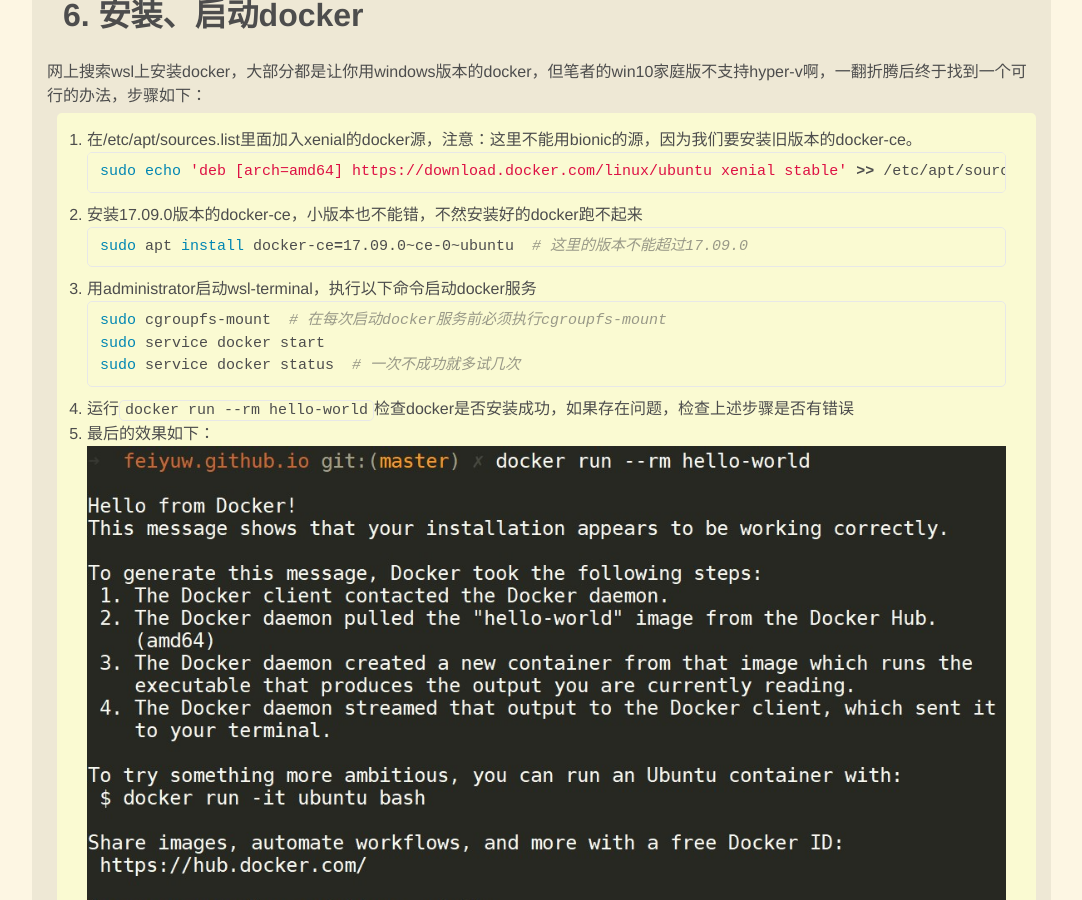
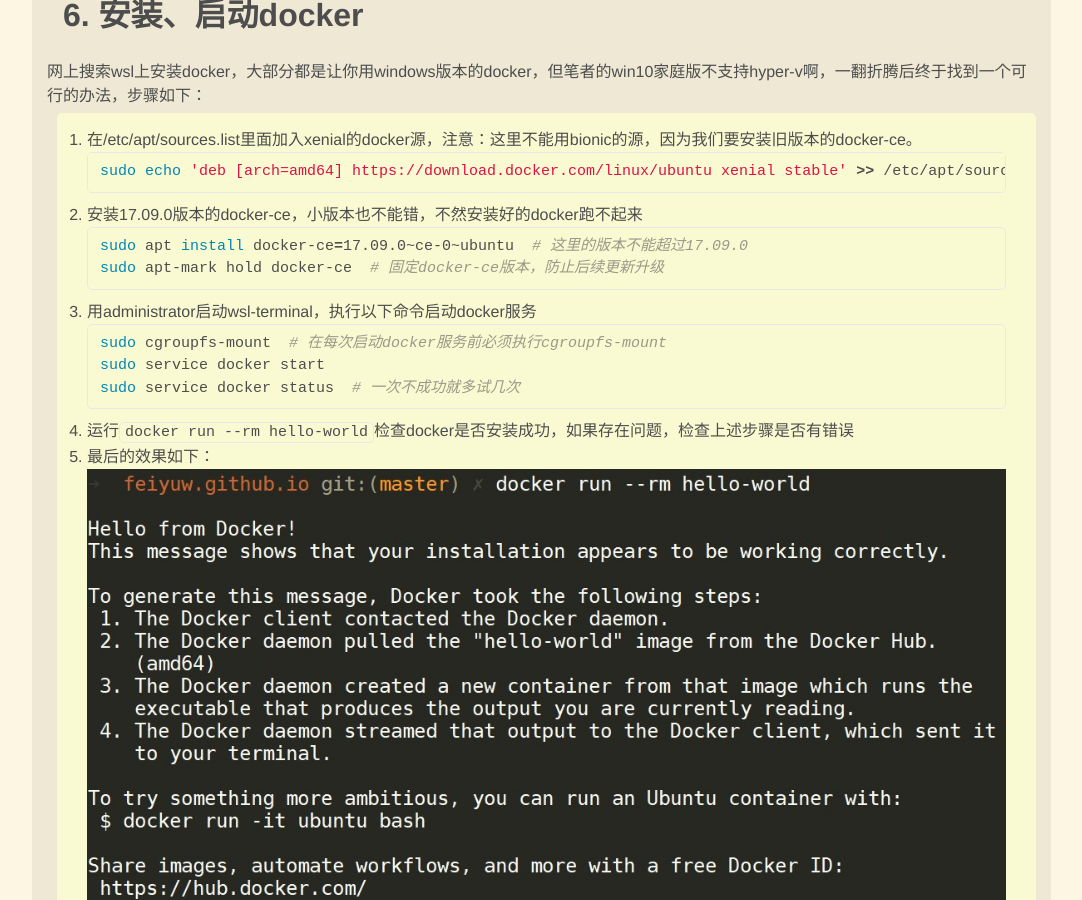
Before and after one commit to feiyuw/feiyuw.github.io, a Jekyll site: the page built from _posts/2018-10-29-setup-wsl-on-win10.md, in a window 1280 px wide and 900 px high, scrolled down 4814 px. Shown: the whole window, without its empty margins (91-1173 px from the left). Built offline with Jekyll 4.4.1, drawn with Linux system fonts in a browser that asks for light colours; nearby versions of some CDN libraries; comment, search, counter and statistics services are not loaded.

Commit message:
update blog

````diff
--- a/_posts/2018-10-29-setup-wsl-on-win10.md
+++ b/_posts/2018-10-29-setup-wsl-on-win10.md
@@ -87,6 +87,7 @@
 1. 安装17.09.0版本的docker-ce，小版本也不能错，不然安装好的docker跑不起来
 ```sh
 sudo apt install docker-ce=17.09.0~ce-0~ubuntu  # 这里的版本不能超过17.09.0
+sudo apt-mark hold docker-ce  # 固定docker-ce版本，防止后续更新升级
 ```
 1. 用administrator启动wsl-terminal，执行以下命令启动docker服务
 ```sh
````
